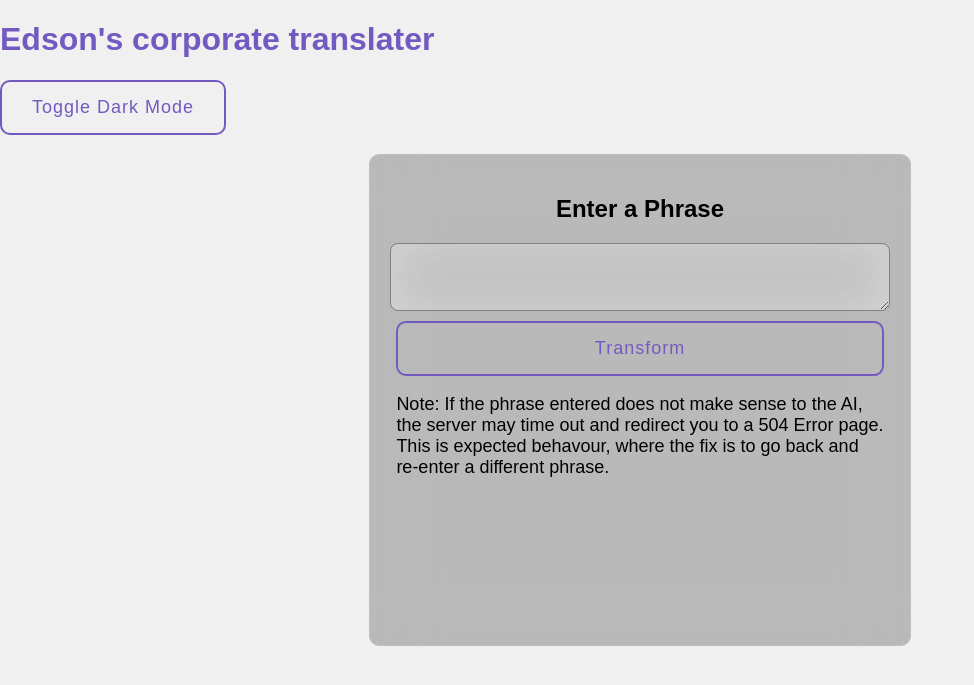
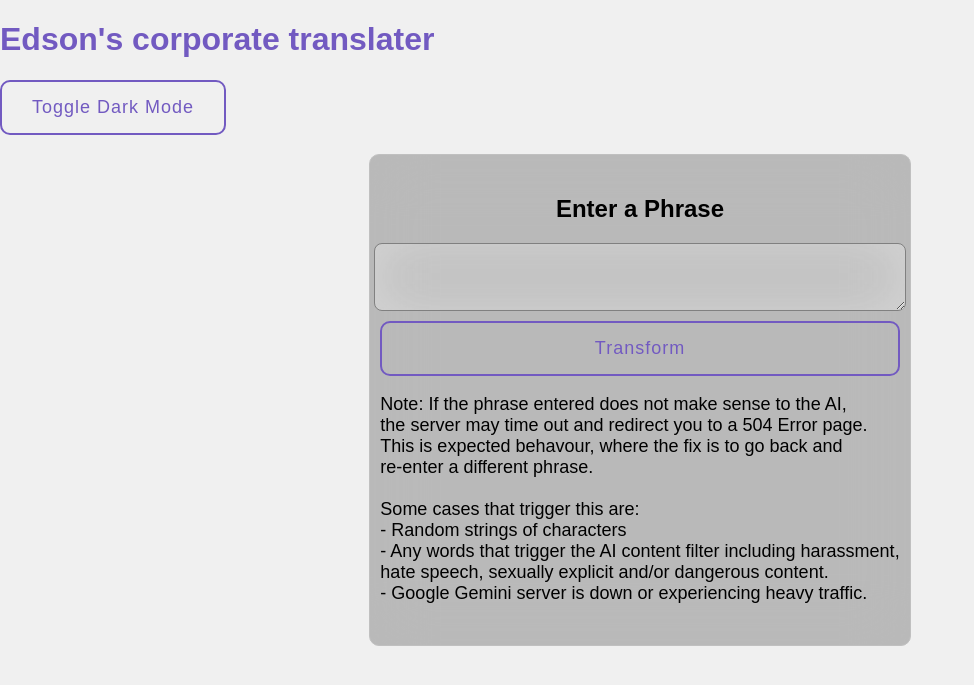
Before and after one commit to edsonli1999/Corporate-Translate-Flask, a Flask app: page / in a window 1280 px wide. Shown: the top 685 px of the page, without its empty margins (0-974 px from the left). Run offline with Flask 3, Linux system fonts and the light colour scheme.

Commit message:
Added examples for situations that causes errors in the API

```diff
--- a/templates/index.html
+++ b/templates/index.html
@@ -18,7 +18,7 @@
         <h2>Enter a Phrase</h2>
         <textarea id="inputPhrase" name="input_phrase" required></textarea>
         <button type="submit">Transform</button>
-        <p> Note: If the phrase entered does not make sense to the AI, <br> the server may time out and redirect you to a 504 Error page.<br> This is expected behavour, where the fix is to go back and <br> re-enter a different phrase. </p>
+        <p> Note: If the phrase entered does not make sense to the AI, <br> the server may time out and redirect you to a 504 Error page.<br> This is expected behavour, where the fix is to go back and <br> re-enter a different phrase. <br><br> Some cases that trigger this are: <br> - Random strings of characters <br> - Any words that trigger the AI content filter including harassment, <br> hate speech, sexually explicit and/or dangerous content. <br> - Google Gemini server is down or experiencing heavy traffic. </p>
       </div>
       </form>
 
```
